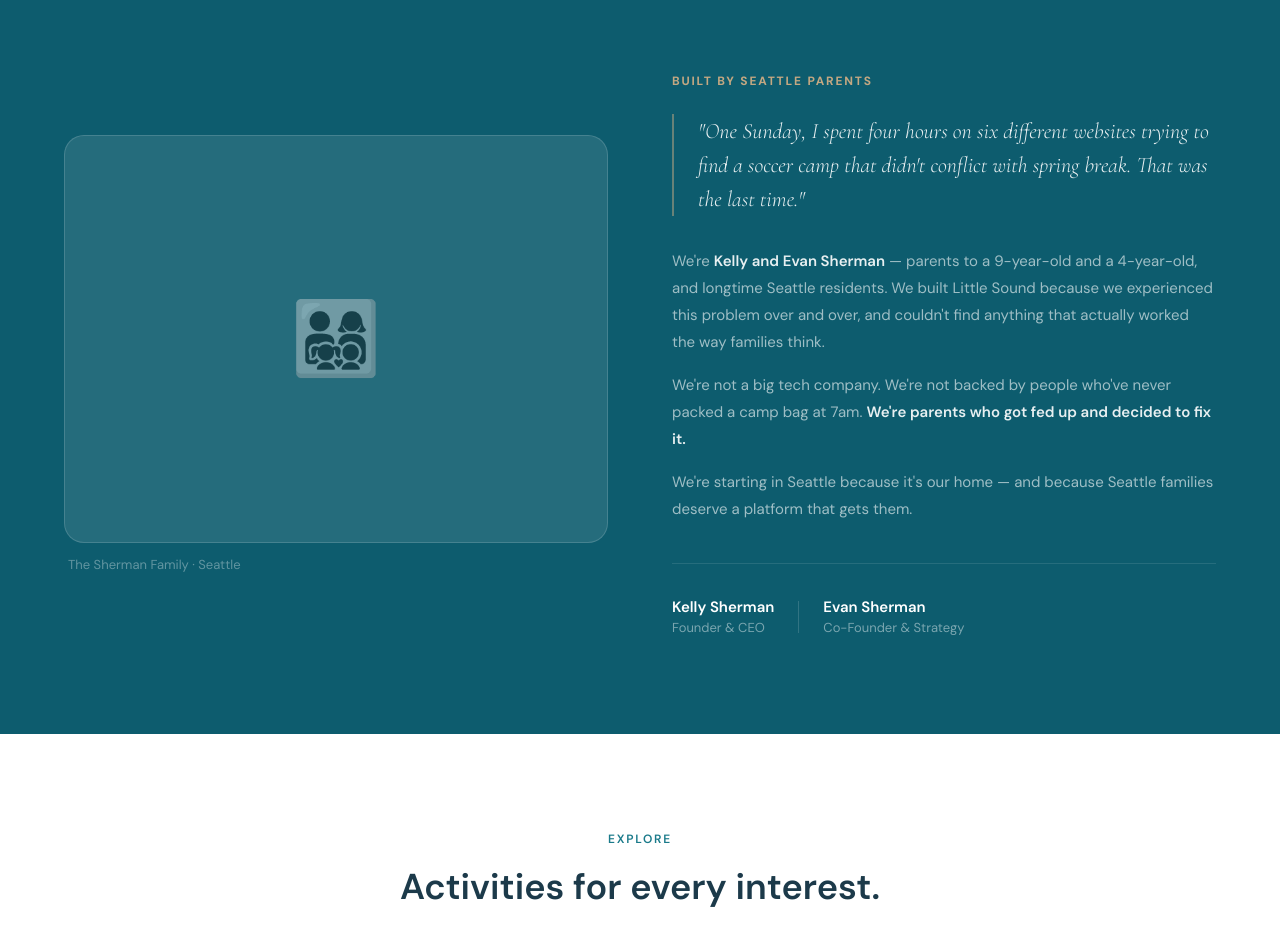
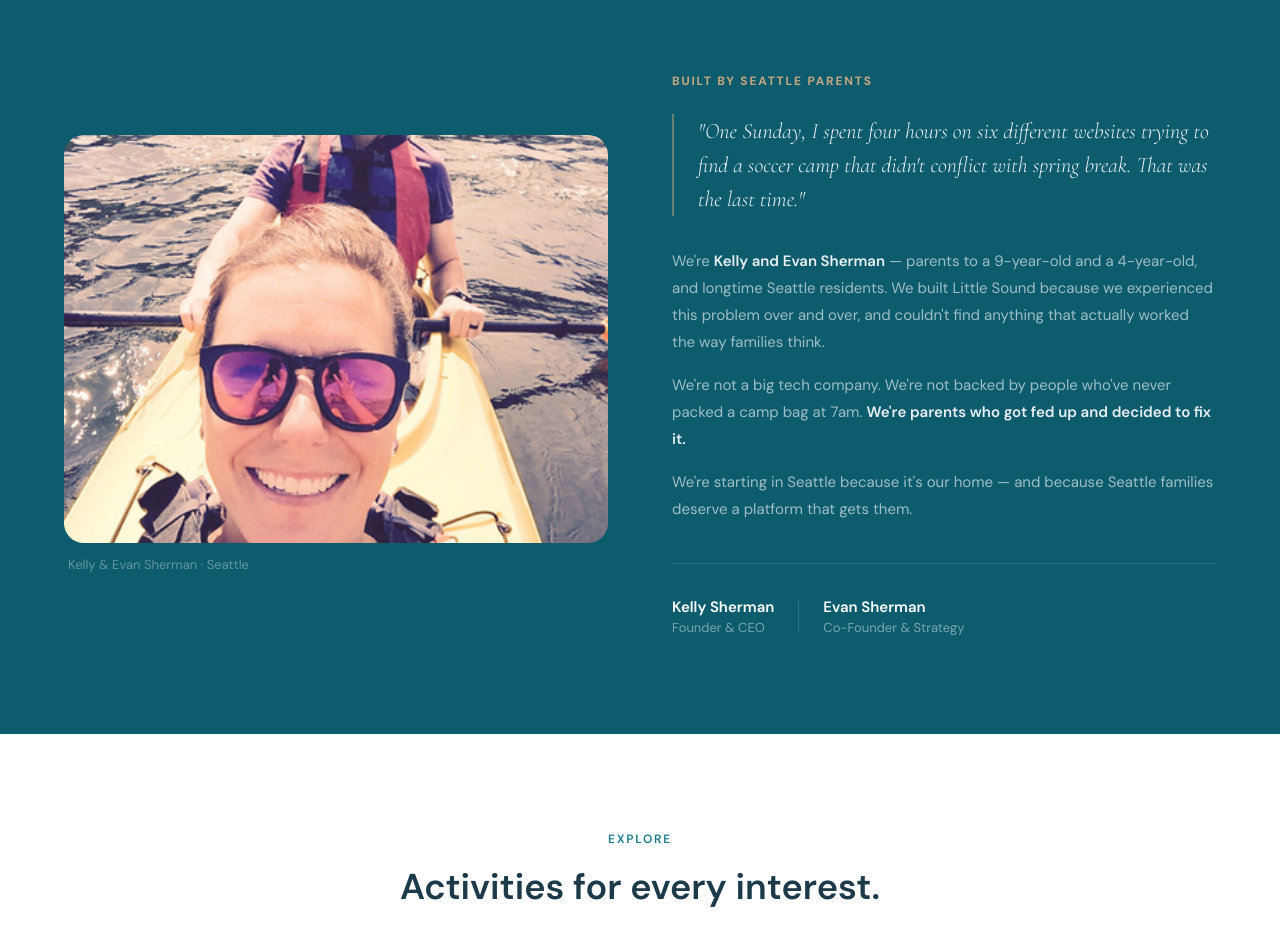
Before and after one commit to thelittlesound/littlesound-landing, a Next.js app: page / in a window 1280 px wide. Shown: the part 2580-3512 px from the top of the page. Built offline with nearby package versions, Linux system fonts and the light colour scheme.

Commit message:
Add founders photo

```diff
--- a/app/components/Founders.tsx
+++ b/app/components/Founders.tsx
@@ -1,15 +1,23 @@
+import Image from 'next/image';
+
 export default function Founders() {
   return (
     <section className="bg-[#0D5C6E] py-24 px-6 md:px-10 lg:px-16">
       <div className="max-w-[1280px] mx-auto">
         <div className="grid grid-cols-1 lg:grid-cols-2 gap-16 items-center">
 
-          {/* Image placeholder — replace with real photo */}
+          {/* Founders photo */}
           <div className="hidden lg:flex flex-col items-start gap-3">
-            <div className="w-full aspect-[4/3] rounded-[20px] bg-white/10 border border-white/15 flex items-center justify-center">
-              <span className="text-6xl opacity-40">👨‍👩‍👧‍👦</span>
+            <div className="w-full aspect-[4/3] rounded-[20px] overflow-hidden relative">
+              <Image
+                src="/images/founders.png"
+                alt="Kelly and Evan Sherman, founders of Little Sound"
+                fill
+                className="object-cover"
+                sizes="(max-width: 1280px) 50vw, 640px"
+              />
             </div>
-            <p className="text-white/35 text-[13px] pl-1">The Sherman Family · Seattle</p>
+            <p className="text-white/35 text-[13px] pl-1">Kelly & Evan Sherman · Seattle</p>
           </div>
 
           {/* Content */}
```
Also changed, not shown: app/components/Founder's Image.png (added), public/images/founders.png (added).
